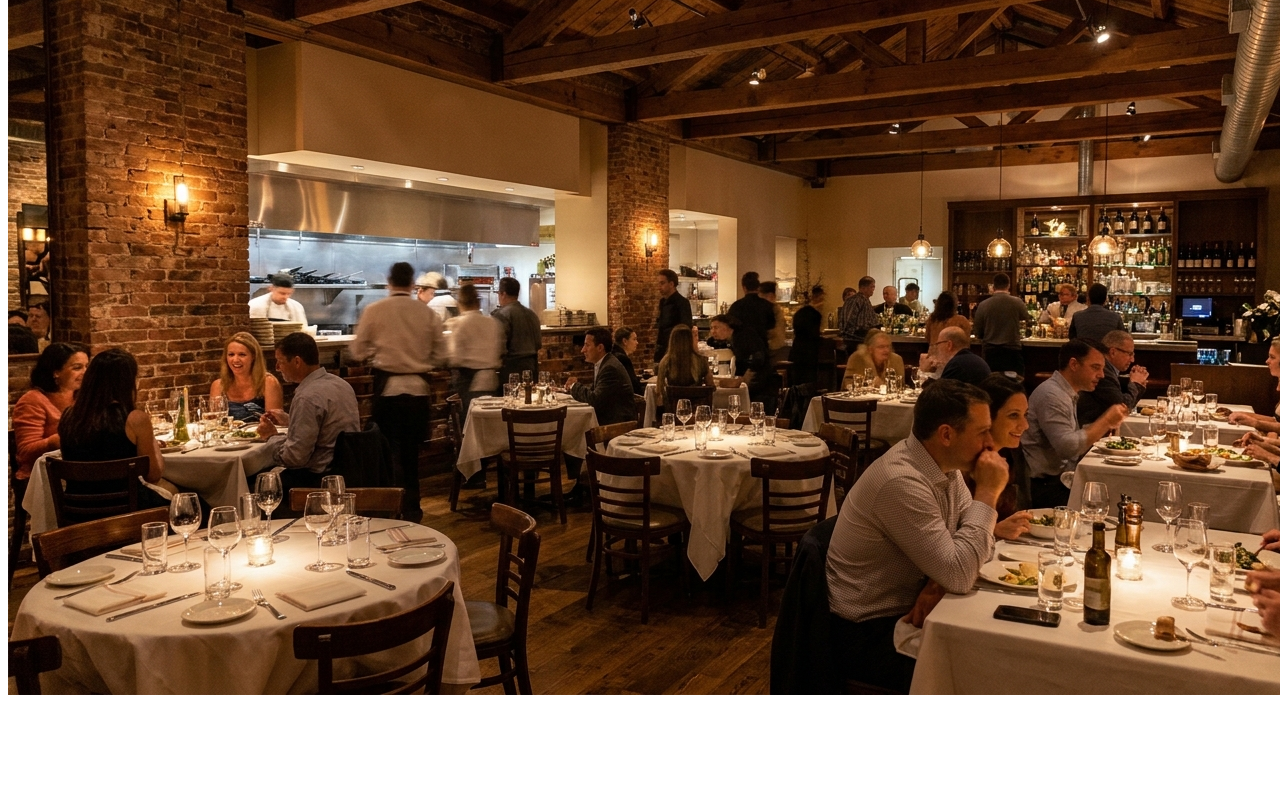
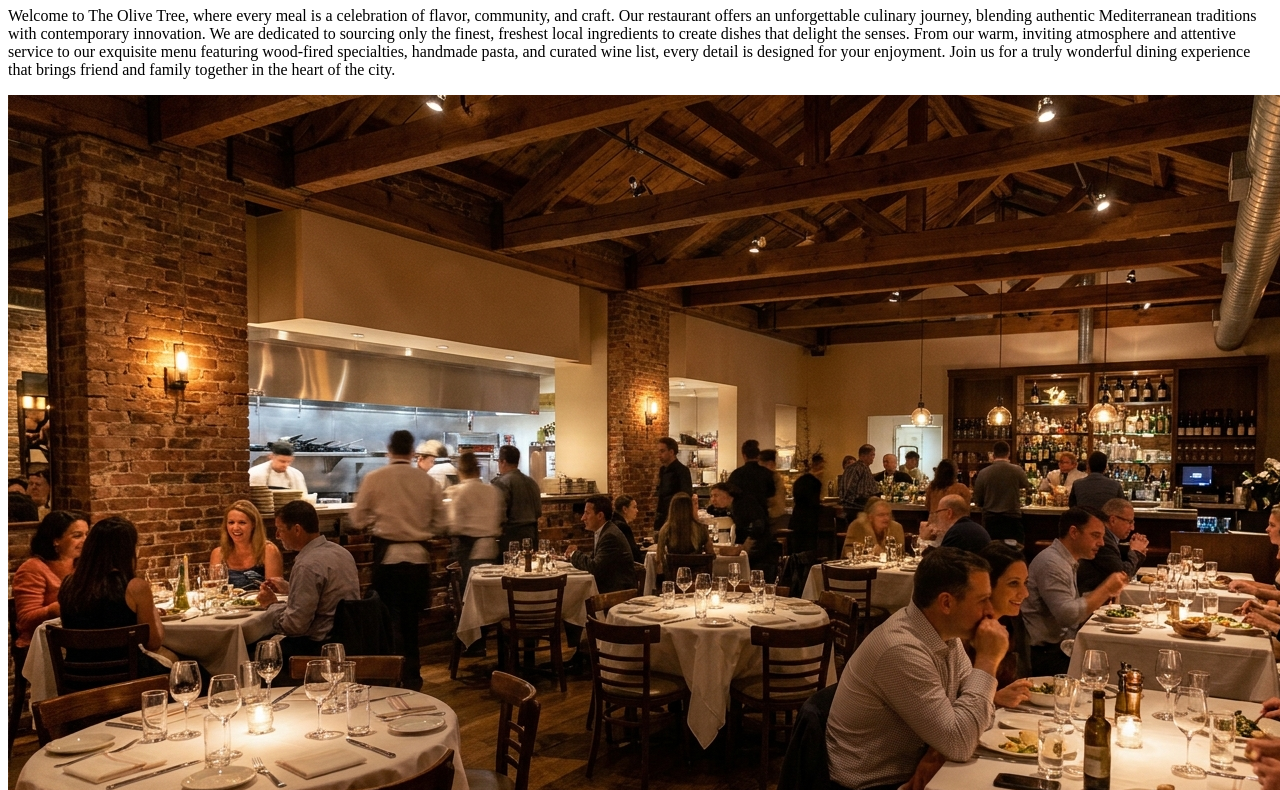
Before and after one commit to carnocentaurus/restaurant-page, a plain HTML site: page index.html in a window 1280 px wide. Shown: the part 102-892 px from the top of the page. Before the commit the page ends 809 px from the top, so only its background shows below. Drawn offline with Linux system fonts and the light colour scheme.

Commit message:
Deployment commit

```diff
--- a/index.html
+++ b/index.html
@@ -16,7 +16,19 @@
         </nav>
     </header>
 
-    <div id="content"></div>
+    <div id="content">
+        <h1>EXPERIENCE EXCEPTIONAL DINING AT THE OLIVE TREE</h1>
+        <p>
+            Welcome to The Olive Tree, where every meal is a celebration of flavor,
+            community, and craft. Our restaurant offers an unforgettable culinary journey,
+            blending authentic Mediterranean traditions with contemporary innovation. We are
+            dedicated to sourcing only the finest, freshest local ingredients to create dishes
+            that delight the senses. From our warm, inviting atmosphere and attentive service to
+            our exquisite menu featuring wood-fired specialties, handmade pasta, and curated wine
+            list, every detail is designed for your enjoyment. Join us for a truly wonderful
+            dining experience that brings friend and family together in the heart of the city.
+        </p>
+    </div>
 
 </body>
 </html>
```
